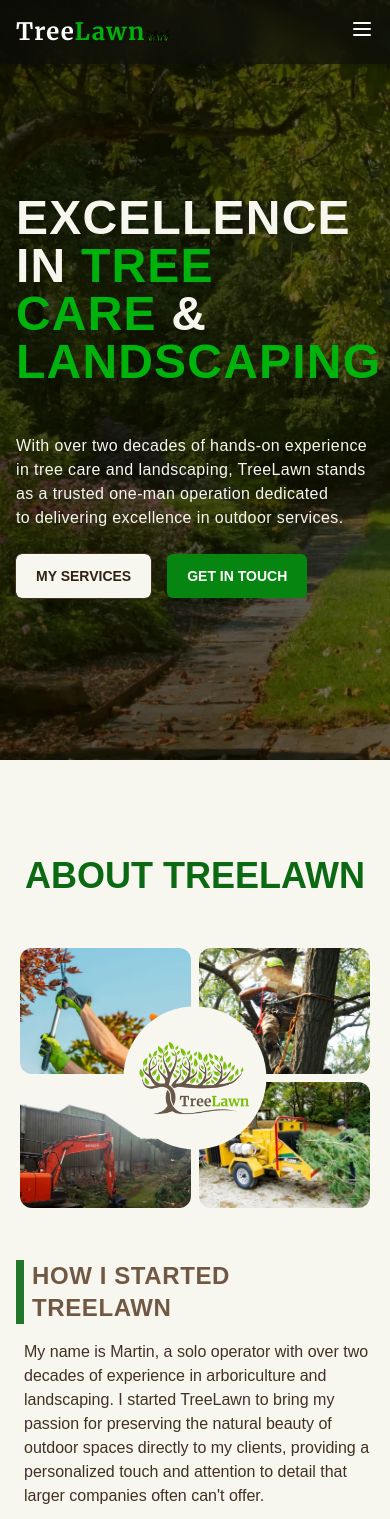
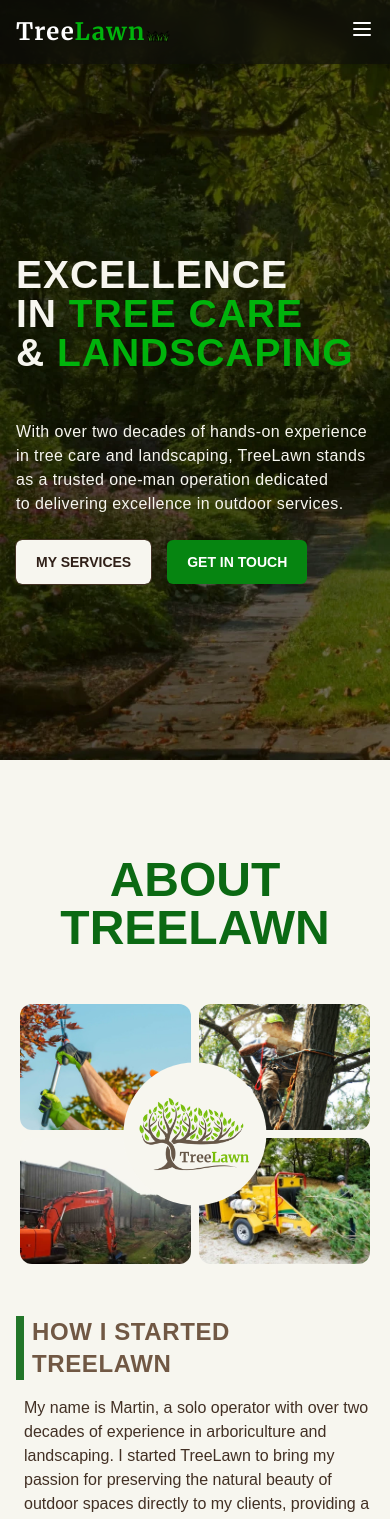
Before and after one commit to KramYengir/treelawn_v2, a Next.js app: page / in a window 390 px wide. Shown: the top 1519 px of the page. Built offline with nearby package versions, Linux system fonts and the light colour scheme; a web font is replaced by a local one.

Commit message:
more responsive h1 & various style tweaks

```diff
--- a/app/globals.css
+++ b/app/globals.css
@@ -22,8 +22,13 @@
   @apply uppercase text-nowrap px-5 py-3 rounded-md text-sm font-bold text-mucky-950 bg-mucky-50 outline outline-1 outline-mucky-900 hover:bg-mucky-100 hover:text-apple-700 focus:outline-mucky-700;
 }
 
+.h1 {
+  font-size: clamp(36px, 10vw, 96px);
+  line-height: 1;
+}
+
 .h2 {
-  @apply uppercase text-4xl md:text-5xl xl:text-6xl font-bold text-center pb-12 lg:pb-24 mx-auto;
+  @apply uppercase text-5xl xl:text-6xl font-extrabold text-center pb-12 lg:pb-24 mx-auto;
 }
 
 @layer base {
--- a/components/Hero.tsx
+++ b/components/Hero.tsx
@@ -7,23 +7,23 @@
       id="hero"
       className="relative flex flex-col justify-center text-mucky-50 pt-20 min-h-[90vh] bg-[url('../public/images/garden-sm.webp')] md:bg-[url('../public/images/garden.webp')] bg-cover bg-center"
     >
-      <div className="rm-container w-full flex flex-col lg:flex-row items-start lg:items-center justify-evenly gap-x-12 gap-y-12 text-balance">
+      <div className="rm-container w-full flex flex-col lg:flex-row items-start lg:items-center justify-evenly gap-x-12 gap-y-12 text-balance ">
         <div className="flex-1 flex flex-col items-start justify-center gap-y-4 max-w-md md:max-w-lg lg:max-w-3xl">
           <h1
-            className="uppercase text-5xl md:text-7xl xl:text-8xl font-extrabold tracking-wide"
+            className="uppercase h1 font-extrabold tracking-wide"
             aria-label="excellence in tree care and landscaping"
           >
             excellence in <span className="text-apple-600">tree care</span> &{" "}
             <span className="text-apple-600">landscaping</span>{" "}
           </h1>
         </div>
-        <div className="flex-1 flex flex-col items-start justify-center gap-x-12 gap-y-6 max-w-lg">
-          <p className="text-balance font-medium tracking-wide md:text-lg lg:text-xl max-w-md">
+        <div className="flex-1 flex flex-col items-start justify-center gap-x-12 gap-y-6 max-w-lg rounded-xl">
+          <p className="text-balance  tracking-wide md:text-lg lg:text-xl max-w-md">
             With over two decades of hands-on experience in tree care and
             landscaping, TreeLawn stands as a trusted one-man operation
             dedicated to delivering excellence in outdoor services.
           </p>
-          <div className="flex gap-4 pb-12 md:pb-0">
+          <div className="flex gap-4">
             <a href="#services" className="clear-btn">
               My Services
             </a>{" "}
```
